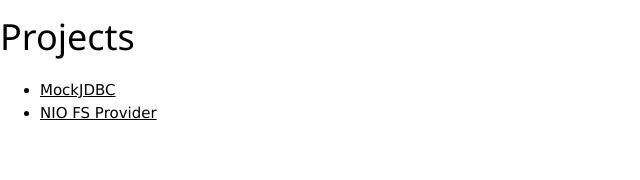
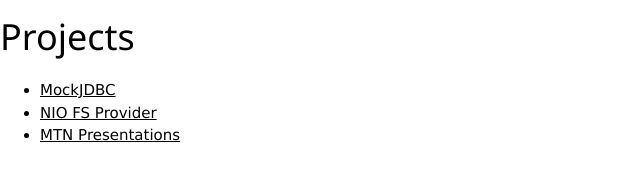
Before and after one commit to maddingo/maddingo.github.io, a plain HTML site: page index.html in a window 1280 px wide. Shown: the whole page, without its empty margins (0-640 px from the left). Drawn offline with nearby package versions, Linux system fonts and the light colour scheme.

Commit message:
Update index.html

```diff
--- a/index.html
+++ b/index.html
@@ -12,6 +12,7 @@
     <ul>
       <li><a href="/mockjdbc/">MockJDBC</a></li>
       <li><a href="/nio-fs-provider/">NIO FS Provider</a></li>
+      <li><a href="/mtn-presentations/">MTN Presentations</a></li>
     </ul>
   </div>
 </body>
```
